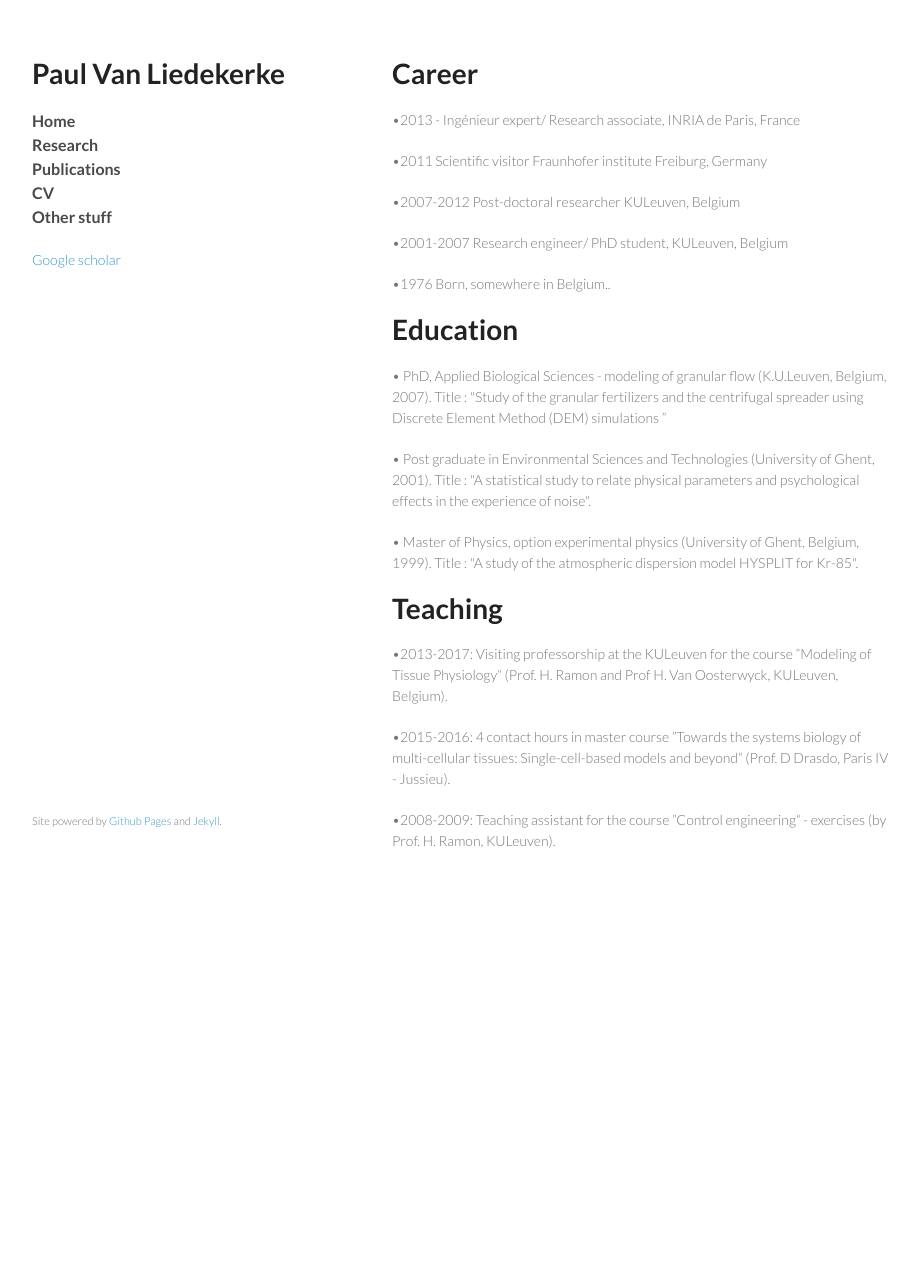
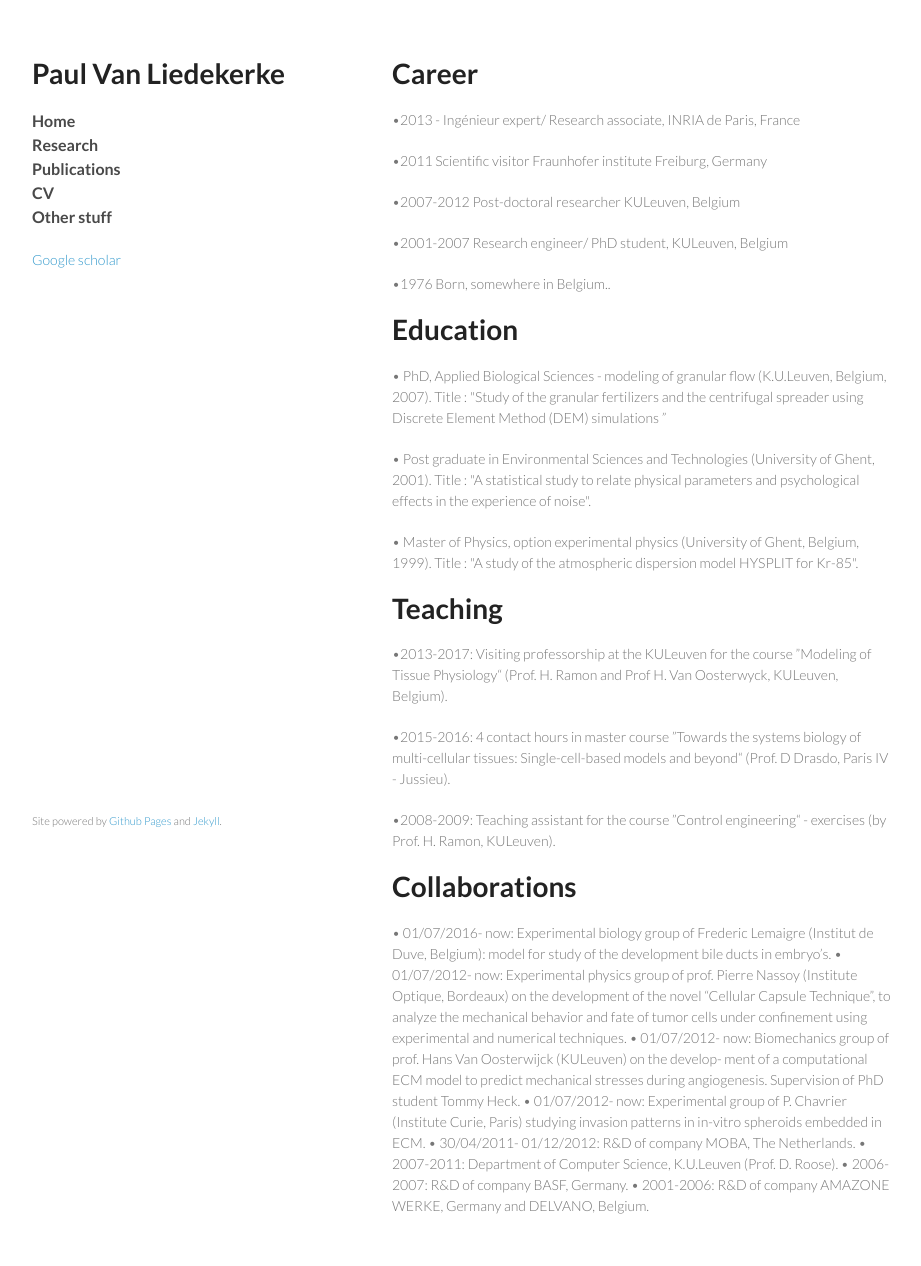
Before and after one commit to paulvanliedekerke/wittgenstein, a Jekyll site: the page cv.html, which Jekyll copies as it is, in a window 1280 px wide. Shown: the whole page, without its empty margins (178-1099 px from the left). Built offline with Jekyll 4.4.1, drawn with Linux system fonts in a browser that asks for light colours; Markdown is read by kramdown in place of the engine named in the settings; before the commit the page ends 921 px from its top, so only the background shows below that.

Commit message:
Update cv.html

```diff
--- a/cv.html
+++ b/cv.html
@@ -68,8 +68,22 @@ Single-cell-based models and beyond“ (Prof. D Drasdo, Paris IV - Jussieu).</p>
 <p></p>•2008-2009: Teaching assistant for the course ”Control engineering“ - exercises (by Prof. H. Ramon,
 KULeuven).</p>
 
+<h1>Collaborations</h1>
 
-
+ • 01/07/2016- now: Experimental biology group of Frederic Lemaigre (Institut de Duve, Belgium):
+model for study of the development bile ducts in embryo’s.
+• 01/07/2012- now: Experimental physics group of prof. Pierre Nassoy (Institute Optique, Bordeaux)
+on the development of the novel “Cellular Capsule Technique”, to analyze the mechanical behavior
+and fate of tumor cells under confinement using experimental and numerical techniques.
+• 01/07/2012- now: Biomechanics group of prof. Hans Van Oosterwijck (KULeuven) on the develop-
+ment of a computational ECM model to predict mechanical stresses during angiogenesis. Supervision
+of PhD student Tommy Heck.
+• 01/07/2012- now: Experimental group of P. Chavrier (Institute Curie, Paris) studying invasion patterns
+in in-vitro spheroids embedded in ECM.
+• 30/04/2011- 01/12/2012: R&D of company MOBA, The Netherlands.
+• 2007-2011: Department of Computer Science, K.U.Leuven (Prof. D. Roose).
+• 2006-2007: R&D of company BASF, Germany.
+• 2001-2006: R&D of company AMAZONE WERKE, Germany and DELVANO, Belgium.
 
       </section>
       <footer>
```
